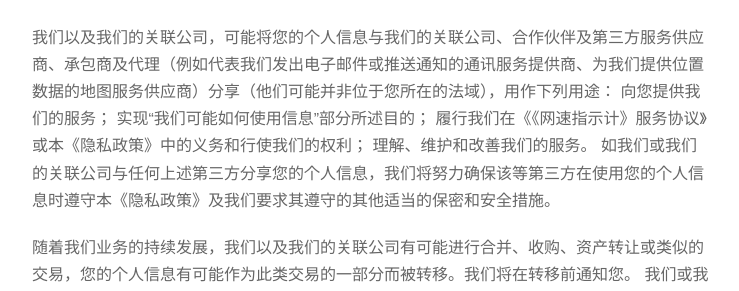
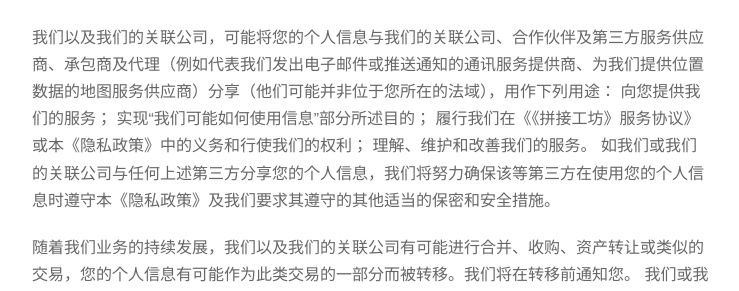
Before and after one commit to junyuecao/junyuecao.github.io, a Jekyll site: the page built from stitch-privacy.md, in a window 1280 px wide and 900 px high, scrolled down 1406 px. Shown: the part 231-522 px from the top of the window, without its empty margins (268-1007 px from the left). Built offline with Jekyll 4.4.1, drawn with Linux system fonts in a browser that asks for light colours; nearby versions of some CDN libraries; comment, search, counter and statistics services are not loaded; some of the changed text lies outside the part shown.

Commit message:
add stitch

```diff
--- a/stitch-privacy.md
+++ b/stitch-privacy.md
@@ -6,7 +6,7 @@ permalink: stitch-privacy/
 
 #引言
 
-《网速指示计》重视用户的隐私。您在使用我们的服务时，我们可能会收集和使用您的相关信息。我们希望通过本《隐私政策》向您说明，在使用我们的服务时，我们如何收集、使用、储存和分享这些信息，以及我们为您提供的访问、更新、控制和保护这些信息的方式。本《隐私政策》与您所使用的《网速指示计》服务息息相关，希望您仔细阅读，在需要时，按照本《隐私政策》的指引，作出您认为适当的选择。本《隐私政策》中涉及的相关技术词汇，我们尽量以简明扼要的表述，并提供进一步说明的链接，以便您的理解。
+《拼接工坊》重视用户的隐私。您在使用我们的服务时，我们可能会收集和使用您的相关信息。我们希望通过本《隐私政策》向您说明，在使用我们的服务时，我们如何收集、使用、储存和分享这些信息，以及我们为您提供的访问、更新、控制和保护这些信息的方式。本《隐私政策》与您所使用的《拼接工坊》服务息息相关，希望您仔细阅读，在需要时，按照本《隐私政策》的指引，作出您认为适当的选择。本《隐私政策》中涉及的相关技术词汇，我们尽量以简明扼要的表述，并提供进一步说明的链接，以便您的理解。
 
 您使用或继续使用我们的服务，即意味着同意我们按照本《隐私政策》收集、使用、储存和分享您的相关信息。
 
@@ -50,7 +50,7 @@ permalink: stitch-privacy/
 我们以及我们的关联公司，可能将您的个人信息与我们的关联公司、合作伙伴及第三方服务供应商、承包商及代理（例如代表我们发出电子邮件或推送通知的通讯服务提供商、为我们提供位置数据的地图服务供应商）分享（他们可能并非位于您所在的法域），用作下列用途：
 向您提供我们的服务；
 实现“我们可能如何使用信息”部分所述目的；
-履行我们在《《网速指示计》服务协议》或本《隐私政策》中的义务和行使我们的权利；
+履行我们在《《拼接工坊》服务协议》或本《隐私政策》中的义务和行使我们的权利；
 理解、维护和改善我们的服务。
 如我们或我们的关联公司与任何上述第三方分享您的个人信息，我们将努力确保该等第三方在使用您的个人信息时遵守本《隐私政策》及我们要求其遵守的其他适当的保密和安全措施。
 
@@ -112,7 +112,7 @@ permalink: stitch-privacy/
 
 除某些特定服务外，我们所有的服务均适用本《隐私政策》。这些特定服务将适用特定的隐私政策。针对某些特定服务的特定隐私政策，将更具体地说明我们在该等服务中如何使用您的信息。该特定服务的隐私政策构成本《隐私政策》的一部分。如相关特定服务的隐私政策与本《隐私政策》有不一致之处，适用该特定服务的隐私政策。
 
-除本《隐私政策》另有规定外，本《隐私条款》所用词语将与《《网速指示计》服务协议》所定义的词语具有相同的涵义。
+除本《隐私政策》另有规定外，本《隐私条款》所用词语将与《《拼接工坊》服务协议》所定义的词语具有相同的涵义。
 
 请您注意，本《隐私政策》不适用于以下情况：
 
```
